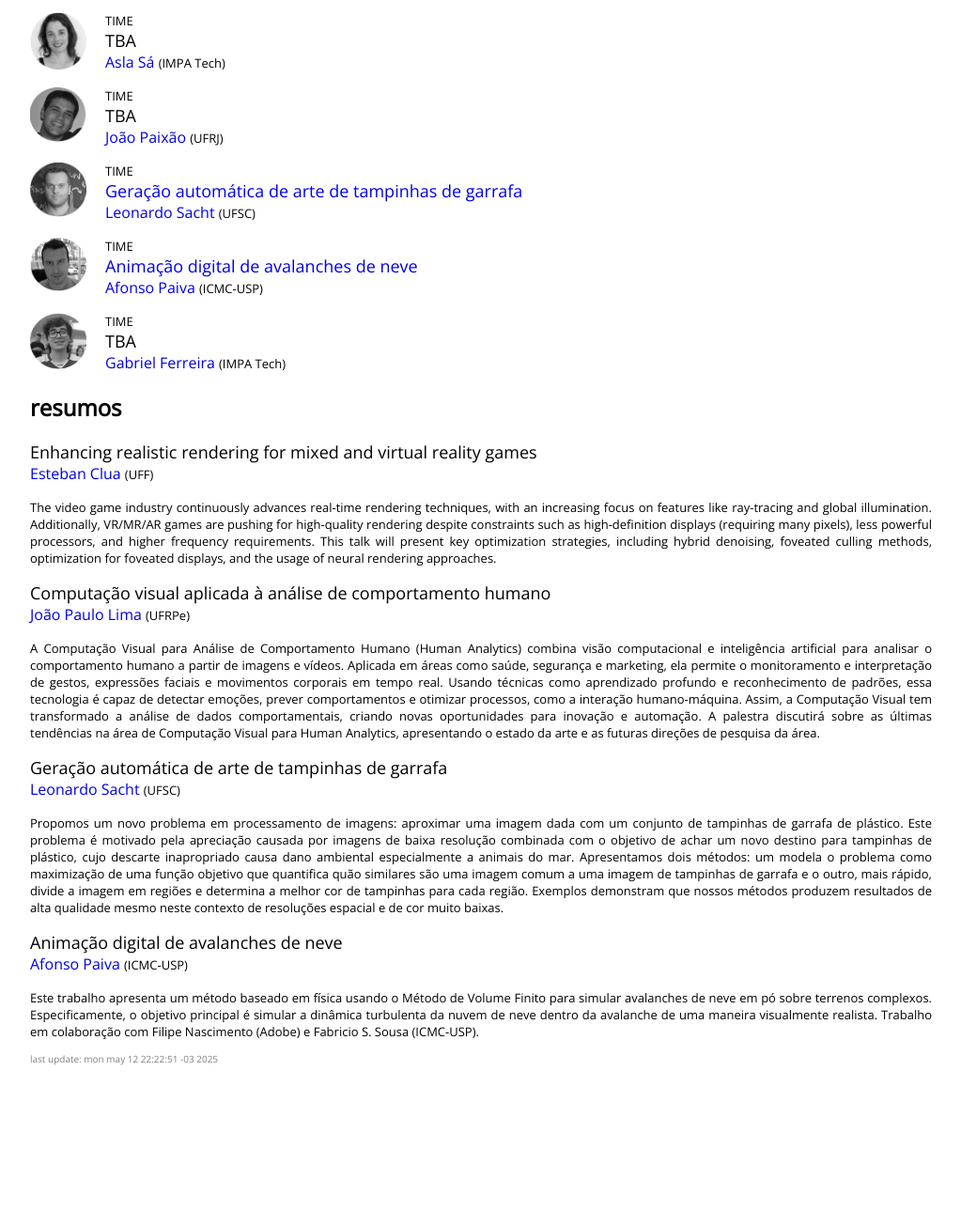
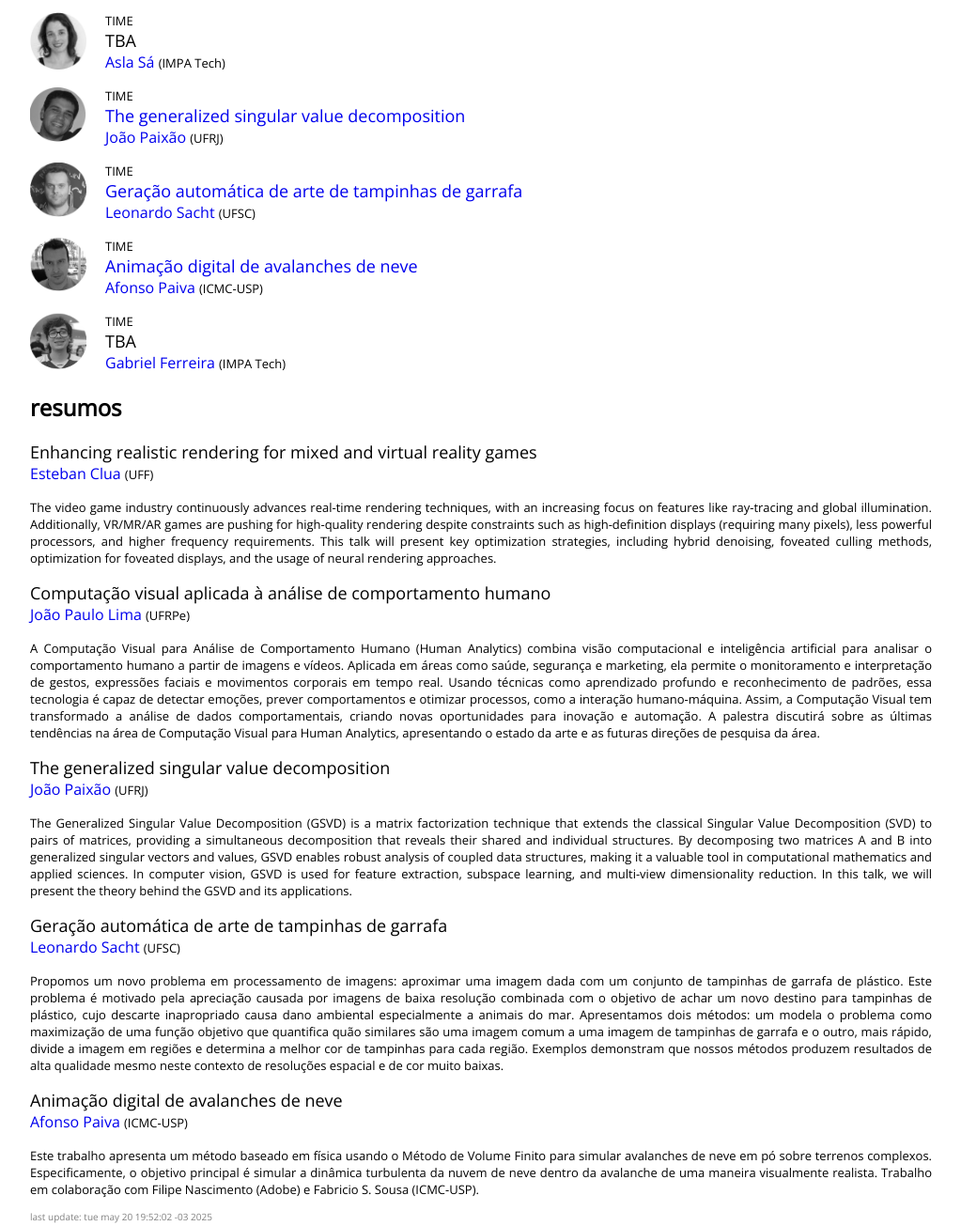
Before and after one commit to visgraf/cbm35vcg, a plain HTML site: page cbm35.html in a window 1280 px wide. Shown: the part 1124-2429 px from the top of the page at 94% size, without its empty margins (128-1151 px from the left). Before the commit the page ends 2282 px from the top, so only its background shows below. Drawn offline with nearby package versions, Linux system fonts and the light colour scheme.

Commit message:
Add files via upload

```diff
--- a/cbm35.html
+++ b/cbm35.html
@@ -227,7 +227,7 @@ TIME
 TIME
 <IMG SRC="fotos/paixao.png" ALIGN="left" CLASS="photo">
 <DD>
-<SPAN CLASS="title">TBA</SPAN>
+<A HREF="#paixao"><SPAN CLASS="title">The generalized singular value decomposition</SPAN></A>
 <BR>
 <SPAN CLASS="speaker">
 <A HREF="https://www.joaopaixao.com">João Paixão</A>
@@ -295,6 +295,18 @@ The video game industry continuously advances real-time rendering techniques, wi
  A Computação Visual para Análise de Comportamento Humano (Human Analytics) combina visão computacional e inteligência artificial para analisar o comportamento humano a partir de imagens e vídeos. Aplicada em áreas como saúde, segurança e marketing, ela permite o monitoramento e interpretação de gestos, expressões faciais e movimentos corporais em tempo real. Usando técnicas como aprendizado profundo e reconhecimento de padrões, essa tecnologia é capaz de detectar emoções, prever comportamentos e otimizar processos, como a interação humano-máquina. Assim, a Computação Visual tem transformado a análise de dados comportamentais, criando novas oportunidades para inovação e automação. A palestra discutirá sobre as últimas tendências na área de Computação Visual para Human Analytics, apresentando o estado da arte e as futuras direções de pesquisa da área.
 </P>
 
+<P ID="paixao">
+<SPAN CLASS="title">The generalized singular value decomposition</SPAN>
+<BR>
+<SPAN CLASS="speaker">
+<A HREF="https://www.joaopaixao.com">João Paixão</A>
+</SPAN>
+<SPAN CLASS="affil">(UFRJ)</SPAN>
+</P>
+<P CLASS="resumo">
+The Generalized Singular Value Decomposition (GSVD) is a matrix factorization technique that extends the classical Singular Value Decomposition (SVD) to pairs of matrices, providing a simultaneous decomposition that reveals their shared and individual structures. By decomposing two matrices A and B into generalized singular vectors and values, GSVD enables robust analysis of coupled data structures, making it a valuable tool in computational mathematics and applied sciences. In computer vision, GSVD is used for feature extraction, subspace learning, and multi-view dimensionality reduction. In this talk, we will present the theory behind the GSVD and its applications.
+</P>
+
 <P ID="sacht">
 <SPAN CLASS="title">Geração automática de arte de tampinhas de garrafa</SPAN>
 <BR>
@@ -321,7 +333,7 @@ Este trabalho apresenta um método baseado em física usando o Método de Volume
 
 <P CLASS="footer">
 Last update:
-Mon May 12 22:22:51 -03 2025
+Tue May 20 19:52:02 -03 2025
 </P>
 
 </BODY>
```
